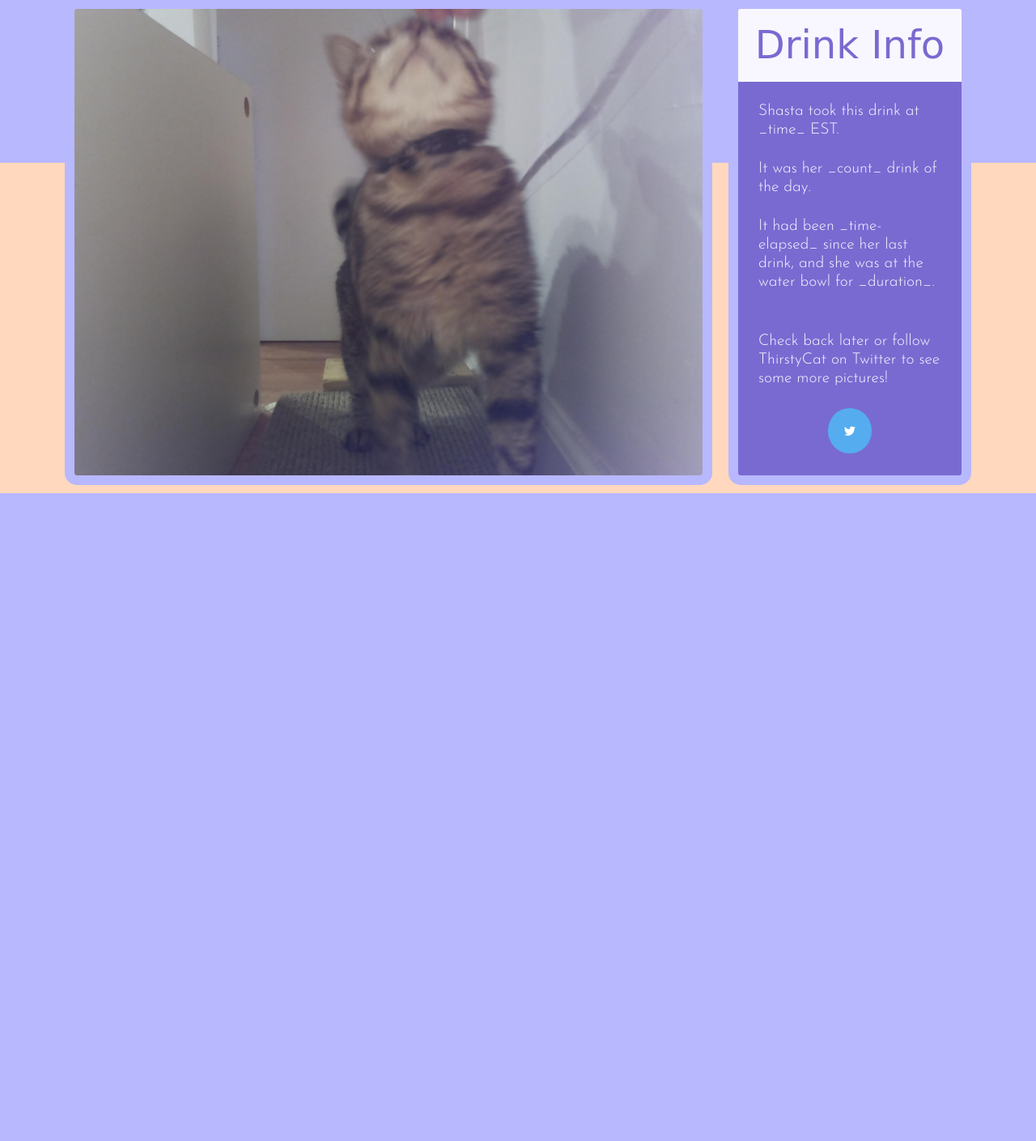
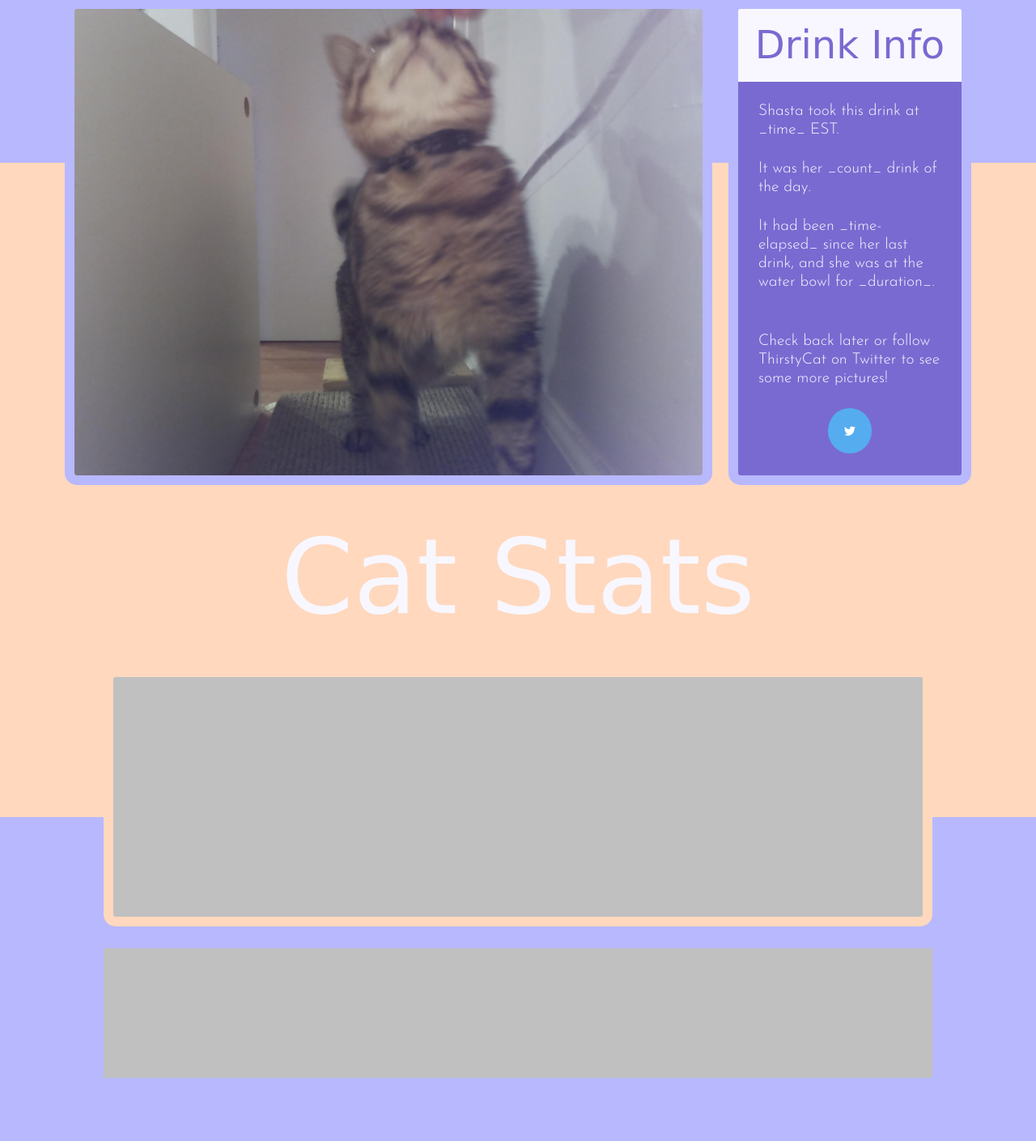
Before and after one commit to timothy-johnston/ThirstyCat, a Django app: template webApp/thirstyCat/src/main/resources/templates/home.html in a window 1280 px wide. Shown: the part 199-1608 px from the top of the page at 81% size. Before the commit the page ends 808 px from the top, so only its background shows below. Run offline with Django 3.2, Linux system fonts and the light colour scheme; the template is opened without the code that fills it, so the values that code supplies are empty; some libraries are stand-ins or nearby versions; some web fonts are replaced.

Commit message:
arranged and styled CatStats section

```diff
--- a/webApp/thirstyCat/src/main/resources/static/styles/main.css
+++ b/webApp/thirstyCat/src/main/resources/static/styles/main.css
@@ -1,12 +1,12 @@
 /* font-family: 'Patua One', cursive;
 font-family: 'Maven Pro', sans-serif; */
 
-#test {
-	/* border: 2px solid red; */
+.section {
 	display: flex;
 	flex-direction: column;
 	justify-content: space-evenly;
 	min-height: 100vh;
+
 }
 
 h1 {
@@ -194,3 +194,43 @@
 	margin: 25px 25px 25px 25px;
 	/* font-family: 'Damion', cursive; */
 }
+
+#section-stats {
+	background: linear-gradient( 180deg, #ffd8be 50%, #b8b8ff 50%)
+}
+
+/* #section-stats::before {
+	height: 50vh;
+    width: 100%;
+    position: absolute;
+    background: #ffd8be;
+	content: "";
+	z-index: -1;
+} */
+
+#stats-header {
+	font-size: 8rem;
+	color: #f8f7ff;
+	text-align: center;
+}
+
+#graph-container {
+	width: 80%;
+	height: 40vh;
+
+	margin-left: auto;
+	margin-right: auto;
+	border: 12px solid #ffd8be;
+	border-radius: 15px;
+	background: silver;
+}
+
+#options-container {
+	width: 80%;
+	height: 20vh;
+
+	margin-left: auto;
+	margin-right: auto;
+	margin-bottom: 50px;
+	background: silver;
+}
--- a/webApp/thirstyCat/src/main/resources/templates/home.html
+++ b/webApp/thirstyCat/src/main/resources/templates/home.html
@@ -3,7 +3,7 @@
     <head>
         <title>ThirstyCat</title>
 
-        <meta http-equiv="X-UA-Compatible" content="IE=edge" />
+        <meta http-equiv="X-UA-Compatible" content="text/html" />
 
         <!-- Bootstrap required meta tags -->
         <meta charset="utf-8">
@@ -20,12 +20,13 @@
         <!-- Bootstrap stylesheet goes before any other stylesheets -->
         <link rel="stylesheet" href="https://stackpath.bootstrapcdn.com/bootstrap/4.3.1/css/bootstrap.min.css" integrity="sha384-ggOyR0iXCbMQv3Xipma34MD+dH/1fQ784/j6cY/iJTQUOhcWr7x9JvoRxT2MZw1T" crossorigin="anonymous">
         <link rel="stylesheet" href="../static/styles/main.css" />
+        <!-- <link rel="stylesheet" type="text/css" th:href="@{/styles/main.css}" /> -->
         <link rel="stylesheet" href="https://cdnjs.cloudflare.com/ajax/libs/font-awesome/4.7.0/css/font-awesome.min.css">
     </head>
 
     <body>
 
-        <div id="test">
+        <div id="test" class="section">
 
         <!-- Navbar -->
         <nav id="nav-home" class="navbar navbar-expand-lg bg-transparent navbar-dark">
@@ -91,9 +92,16 @@
 
         </div>
 
+        <section id="section-stats" class="section">
+            <div id="stats-header-container" class="container">
+                <h1 id="stats-header">Cat Stats</h1>
+        </div>
+            <div id="graph-container" class="container">
 
-        <section>
+            </div>
+            <div id="options-container" class="container">
 
+            </div>
         </section>
 
 
```
Also changed, not shown: 3 other files.
